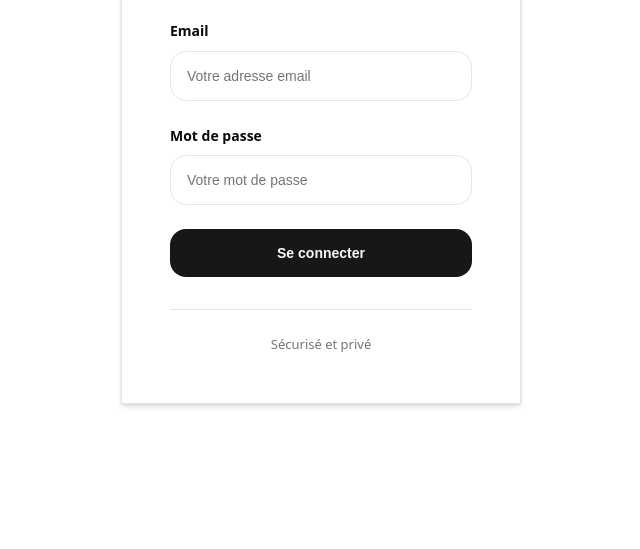
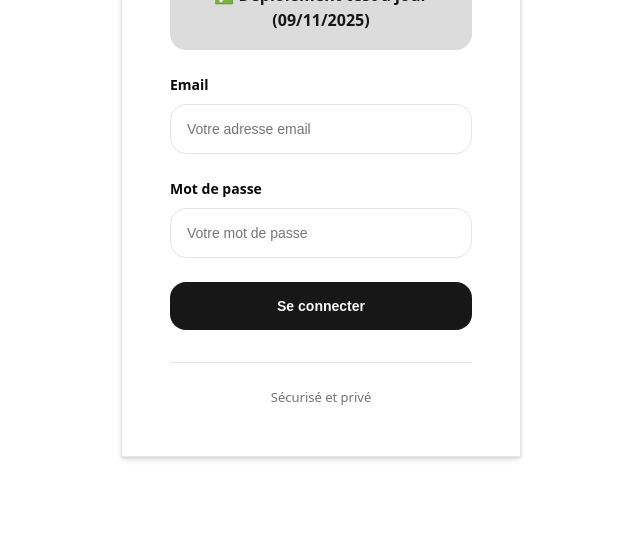
Before and after one commit to elonreevemuskllc/dashboard-affilies, a website: page login.html in a window 1280 px wide. Shown: the part 251-800 px from the top of the page, without its empty margins (319-959 px from the left). Drawn offline with Linux system fonts and the light colour scheme.

Commit message:
test: banner sur login

```diff
--- a/login.html
+++ b/login.html
@@ -94,6 +94,16 @@
             border-left: 3px solid var(--destructive);
         }
 
+        .test-banner {
+            background-color: color-mix(in srgb, var(--primary) 15%, transparent);
+            color: var(--primary);
+            padding: var(--spacing-md);
+            border-radius: var(--radius);
+            margin-bottom: var(--spacing-lg);
+            text-align: center;
+            font-weight: 600;
+        }
+
         .login-footer {
             text-align: center;
             margin-top: var(--spacing-xl);
@@ -108,6 +118,7 @@
     <div class="login-container">
         <div class="login-box">
         <h1>📊 Dashboard Affiliés</h1>
+            <div class="test-banner">✅ Déploiement test à jour (09/11/2025)</div>
             <div class="error-message" id="error-message"></div>
             <form id="login-form">
                 <div class="form-group">
```
